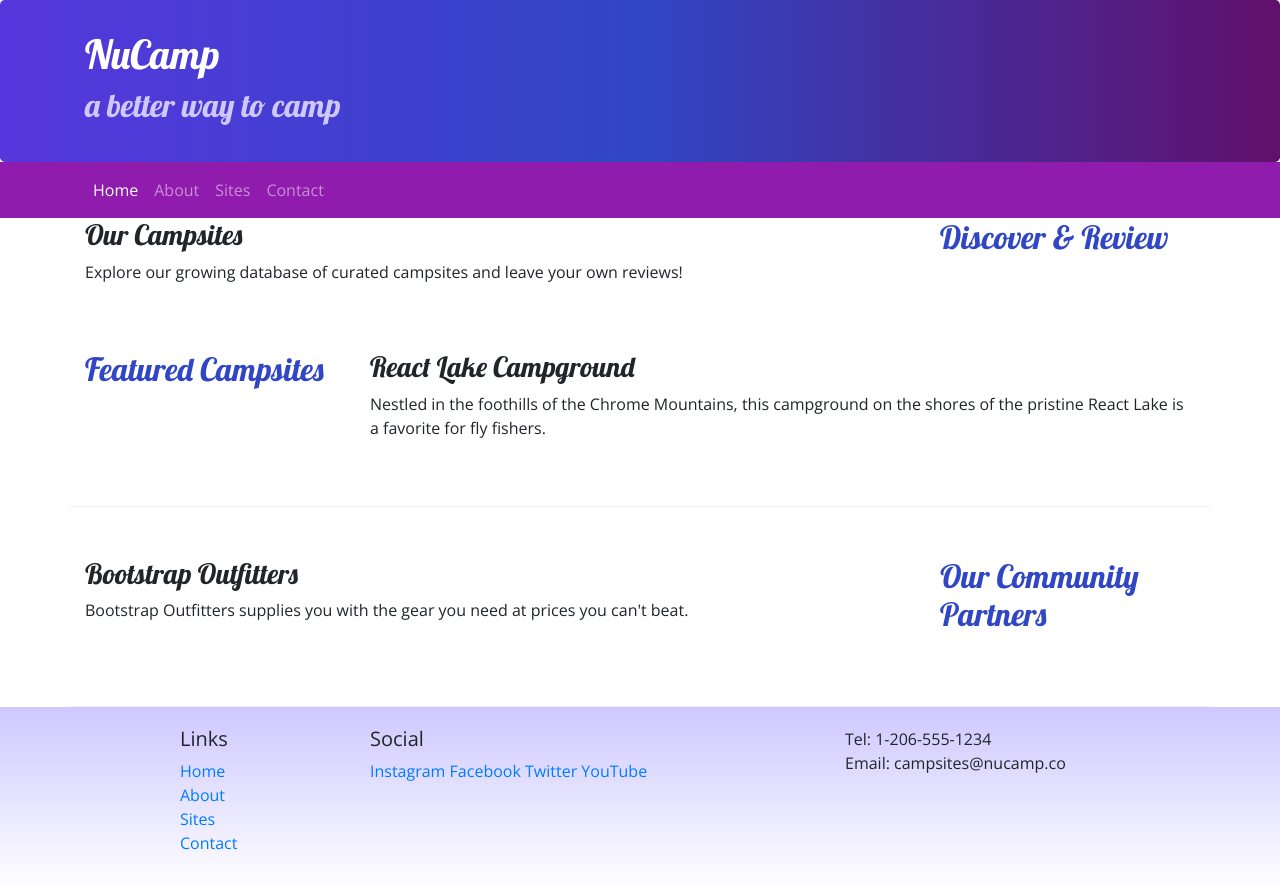
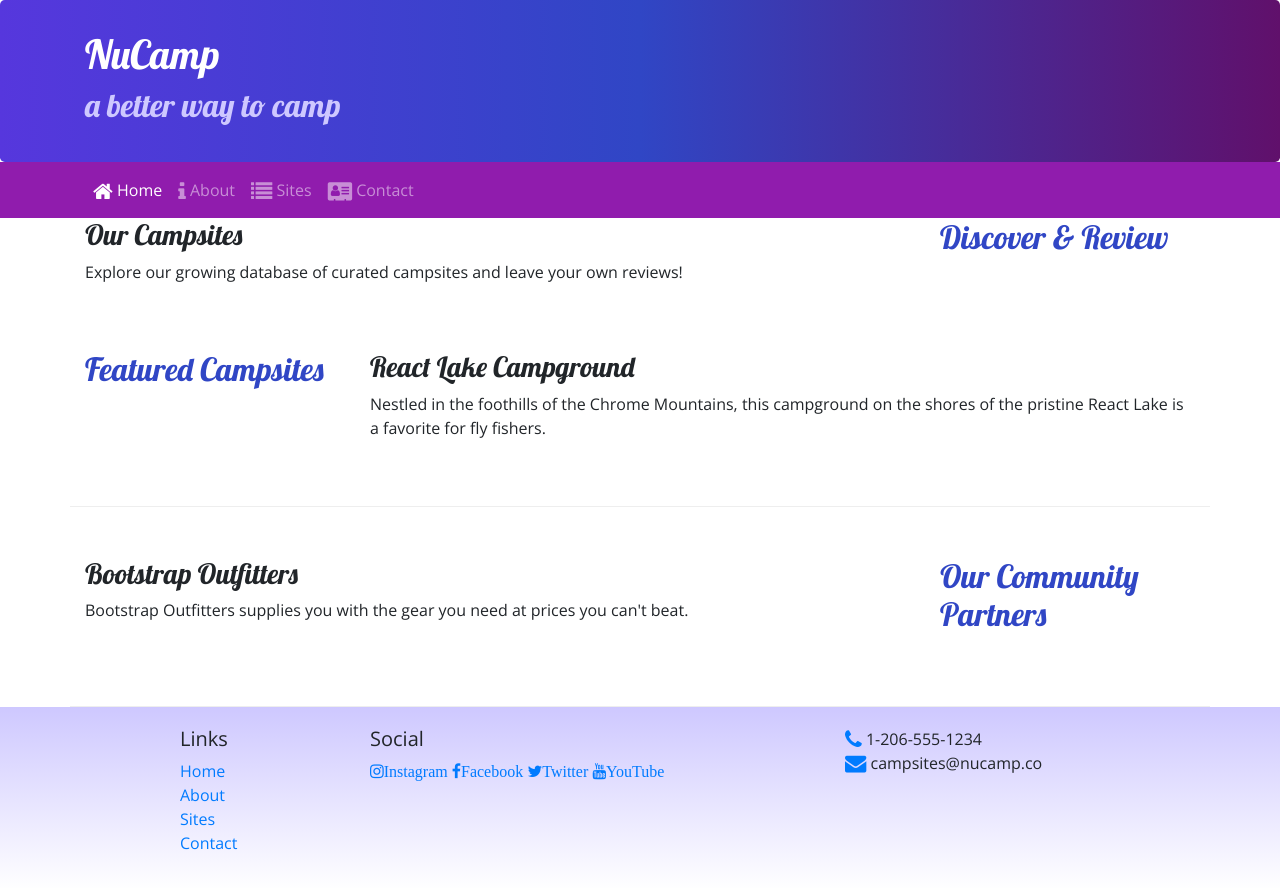
Before and after one commit to sdbellisario/nucampsite, a website: page index.html in a window 1280 px wide. Drawn offline with nearby package versions, Linux system fonts and the light colour scheme.

Commit message:
Icon Fonts

```diff
--- a/index.html
+++ b/index.html
@@ -10,6 +10,7 @@
         <link rel="stylesheet" href="node_modules/bootstrap/dist/css/bootstrap.min.css" />
 
         <!-- Additional CSS must be placed after Bootstrap CSS -->
+        <link rel="stylesheet" href="node_modules/font-awesome/css/font-awesome.min.css" />
         <link rel="stylesheet" href="https://fonts.googleapis.com/css?family=Lobster|Open+Sans" />
         <link rel="stylesheet" href="css/styles.css" />
         <title>NuCamp: A Better Way To Camp</title>
@@ -35,10 +36,10 @@
           </button>
             <div class="collapse navbar-collapse" id="nucampNavbar">
               <ul class="navbar-nav">
-                <li class="nav-item active"><a class="nav-link" href="#">Home</a></li>
-                <li class="nav-item"><a class="nav-link" href="aboutus.html">About</a></li>
-                <li class="nav-item"><a class="nav-link" href="#">Sites</a></li>
-                <li class="nav-item"><a class="nav-link" href="#">Contact</a></li>
+                <li class="nav-item active"><a class="nav-link" href="#"><i class="fa fa-home fa-lg"></i> Home</a></li>
+                <li class="nav-item"><a class="nav-link" href="aboutus.html"><i class="fa fa-info fa-lg"></i> About</a></li>
+                <li class="nav-item"><a class="nav-link" href="#"><i class="fa fa-list fa-lg"></i> Sites</a></li>
+                <li class="nav-item"><a class="nav-link" href="#"><i class="fa fa-address-card fa-lg"></i> Contact</a></li>
               </ul>
             </div>
         </div>
@@ -90,14 +91,14 @@
                 </div>
                 <div class="col-6 col-sm-5">
                     <h5>Social</h5>
-                    <a href="http://instagram.com/">Instagram</a>
-                    <a href="http://facebook.com/">Facebook</a>
-                    <a href="http://twitter.com/">Twitter</a>
-                    <a href="http://youtube.com/">YouTube</a>
+                    <a href="http://instagram.com/"><i class="fa fa-instagram">Instagram</i></a>
+                    <a href="http://facebook.com/"><i class="fa fa-facebook">Facebook</i></a>
+                    <a href="http://twitter.com/"><i class="fa fa-twitter">Twitter</i></a>
+                    <a href="http://youtube.com/"><i class="fa fa-youtube">YouTube</i></a>
                 </div>
                 <div class="col-sm-4">
-                    Tel: 1-206-555-1234<br />
-                    Email: campsites@nucamp.co
+                    <i class="fa fa-phone fa-lg text-primary"></i> 1-206-555-1234<br />
+                    <i class="fa fa-envelope fa-lg text-primary"></i> campsites@nucamp.co
                 </div>
            </div>
         </div>
--- a/package.json
+++ b/package.json
@@ -15,6 +15,7 @@
   },
   "dependencies": {
     "bootstrap": "^4.5.2",
+    "font-awesome": "^4.7.0",
     "jquery": "^3.5.1",
     "popper.js": "^1.16.1"
   }
```
Also changed, not shown: aboutus.html (+11 -10 lines), 1 other file.
